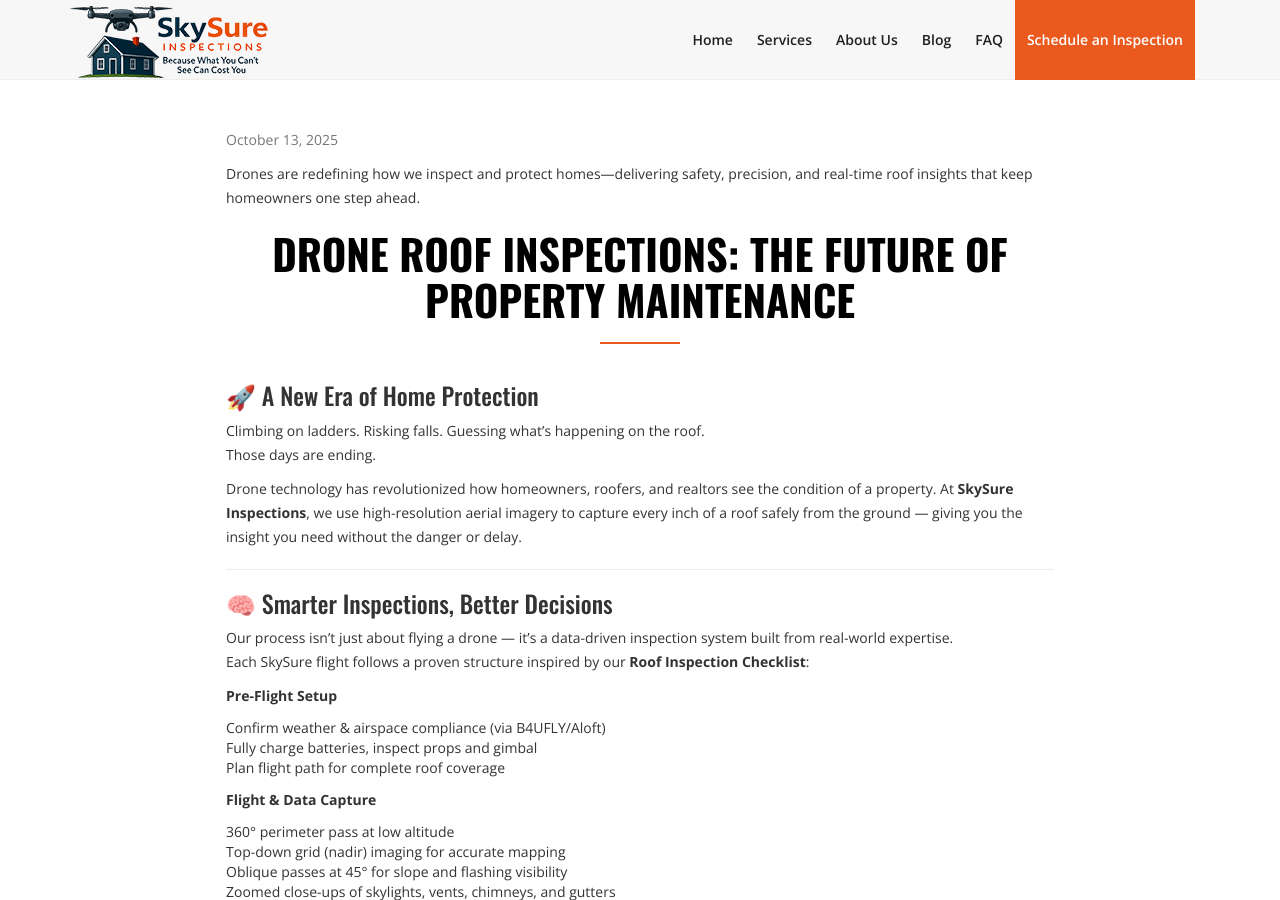
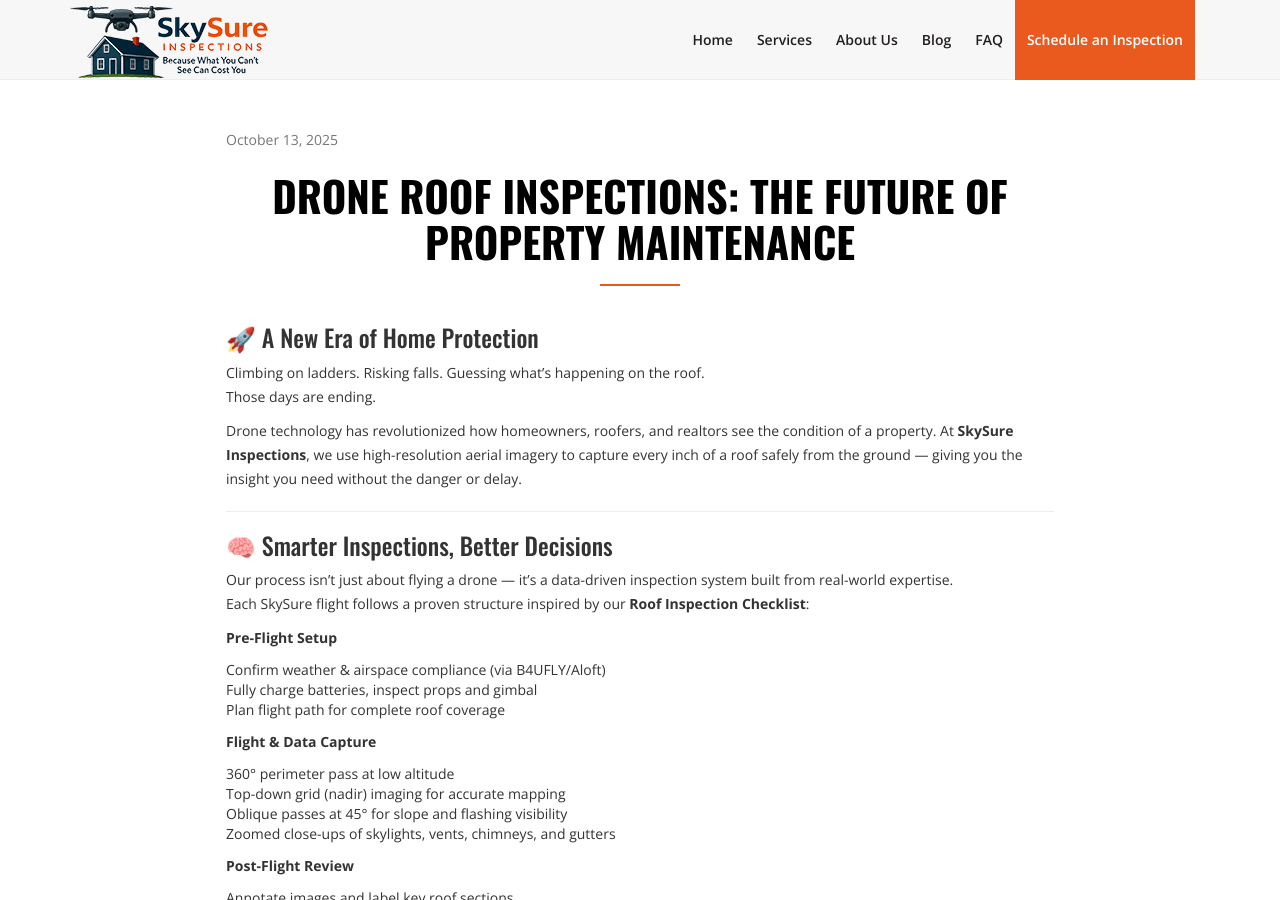
Before and after one commit to ahdworsky/SkySureInspections, a Jekyll site: the page built from _posts/2025-10-13-The-Future.md, in a window 1280 px wide and 900 px high. Built offline with Jekyll 4.4.1, drawn with Linux system fonts in a browser that asks for light colours; nearby versions of some CDN libraries; library files that are not in the unit come from our copies.

Commit message:
Update 2025-10-13-The-Future.md

```diff
--- a/_posts/2025-10-13-The-Future.md
+++ b/_posts/2025-10-13-The-Future.md
@@ -8,9 +8,6 @@ tags: [technology, homeowners, realtors, roofing, drone-inspection]
 show_title: false
 
 ---
-
-Drones are redefining how we inspect and protect homes—delivering safety, precision, and real-time roof insights that keep homeowners one step ahead.
-<!--more-->
 
 # Drone Roof Inspections: The Future of Property Maintenance
 
```
